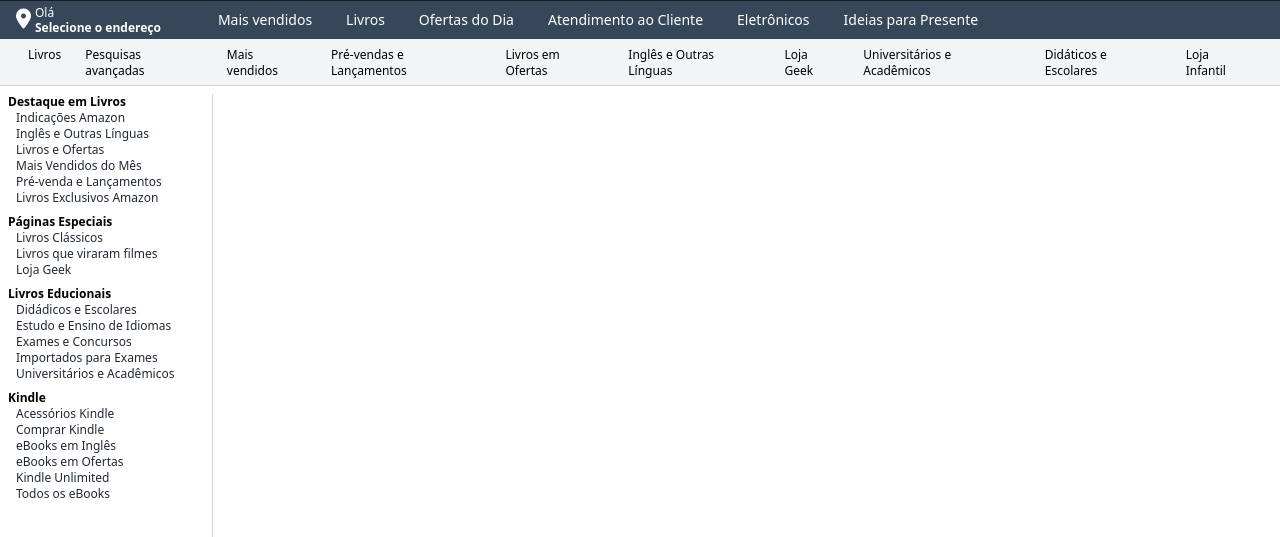
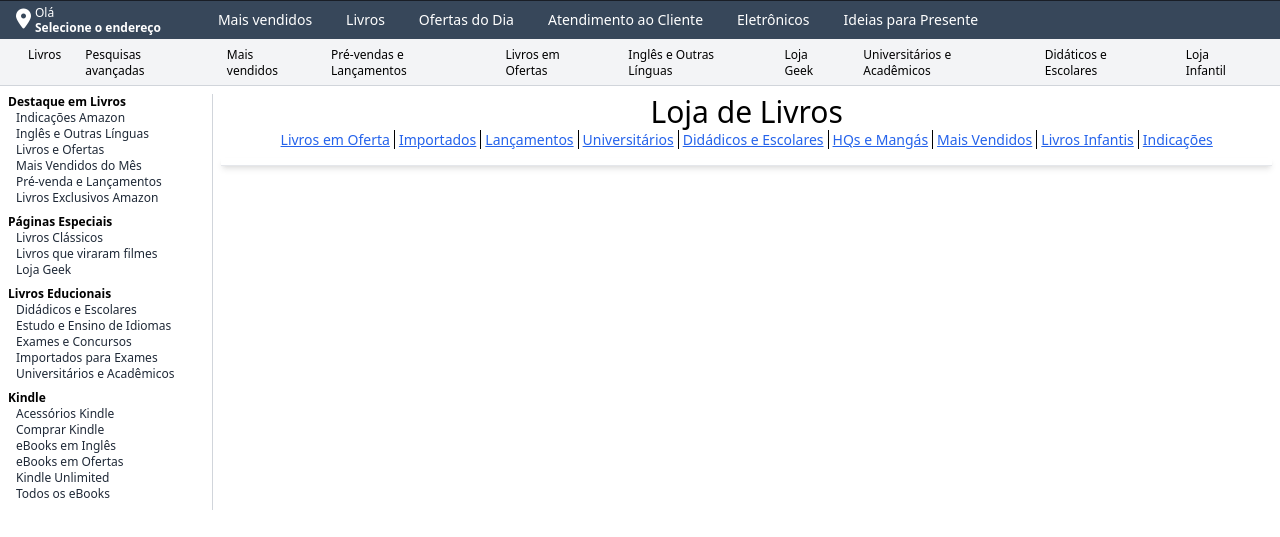
Before and after one commit to Felype-Henrique/amazon-tailwind, a website: page src/index.html in a window 1280 px wide. Shown: the part 51-588 px from the top of the page. Drawn offline with Linux system fonts and the light colour scheme.

Commit message:
seção de categorias

```diff
--- a/src/index.html
+++ b/src/index.html
@@ -236,8 +236,42 @@
             </li>
           </ul>
         </div>
-        <div class="col-span-5 h-screen">
-
+        <div class="col-span-6 md:col-span-5 p-2">
+          <div class="flex flex-col">
+            <div class="text-center">
+              <h2 class="text-2xl font-bold md:text-3xl md:font-normal">Loja de Livros</h2>
+              <ul class="flex flex-wrap md:flex-no-wrap justify-center md:text-sm px-4 md:px-0 pb-2">
+                <li>
+                  <a href="#" class="text-blue-600 underline hover:text-orange-650 px-1 border-r border-black">Livros em Oferta</a>
+                </li>
+                <li>
+                  <a href="#" class="text-blue-600 underline hover:text-orange-650 px-1 border-r border-black">Importados</a>
+                </li>
+                <li>
+                  <a href="#" class="text-blue-600 underline hover:text-orange-650 px-1 border-r border-black">Lançamentos</a>
+                </li>
+                <li>
+                  <a href="#" class="text-blue-600 underline hover:text-orange-650 px-1 border-r border-black">Universitários</a>
+                </li>
+                <li>
+                  <a href="#" class="text-blue-600 underline hover:text-orange-650 px-1 border-r border-black">Didádicos e Escolares</a>
+                </li>
+                <li>
+                  <a href="#" class="text-blue-600 underline hover:text-orange-650 px-1 border-r border-black">HQs e Mangás</a>
+                </li>
+                <li>
+                  <a href="#" class="text-blue-600 underline hover:text-orange-650 px-1 border-r border-black">Mais Vendidos</a>
+                </li>
+                <li>
+                  <a href="#" class="text-blue-600 underline hover:text-orange-650 px-1 border-r border-black">Livros Infantis</a>
+                </li>
+                <li>
+                  <a href="#" class="text-blue-600 underline hover:text-orange-650 px-1 ">Indicações</a>
+                </li>
+              </ul>
+              <div class="h-2 border-b shadow-md"></div>
+            </div>
+          </div>
         </div>
       </div>
     </main>
```
Also changed, not shown: dist/output.css.
